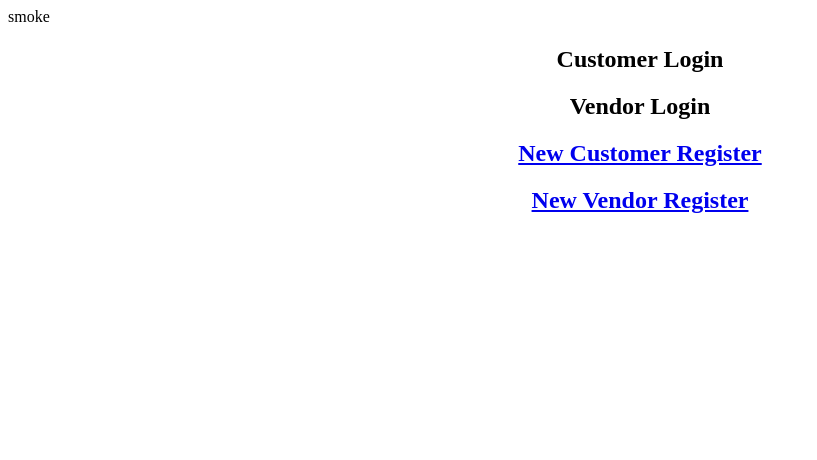
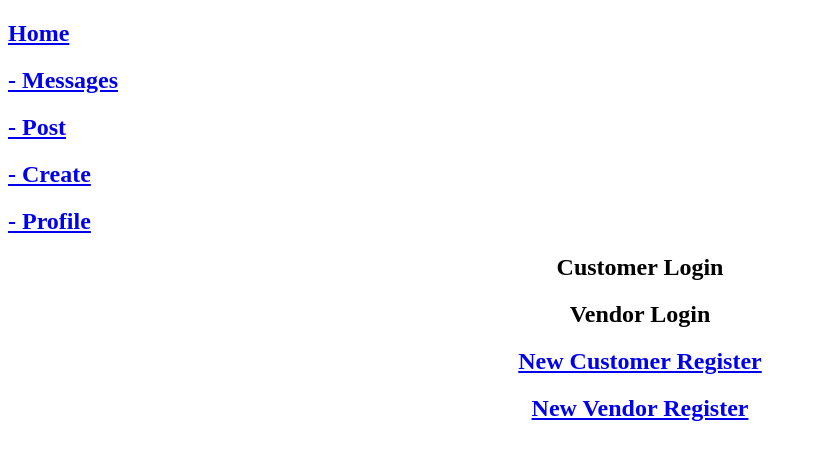
Before and after one commit to jenn-ah/c25-final, an Angular app: page / in a window 1280 px wide. Shown: the top 460 px of the page, without its empty margins (0-817 px from the left). Built offline with nearby package versions, Linux system fonts and the light colour scheme.

Commit message:
router links

```diff
--- a/src/component/dashboard/dashboard.component.html
+++ b/src/component/dashboard/dashboard.component.html
@@ -1,16 +1,9 @@
-<!-- <div class="dashboard">
+<div class="dashboard">
 
     <h2><a routerLink="/">Home</a></h2>
-    <h2 class="dash">categories
-        <h4><a routerLink="/auto"> - Auto</a></h4>
-        <h4><a routerLink="/clothing"> - Clothing</a></h4>
-        <h4><a routerLink="/electronics"> - Electronics</a></h4>
-        <h4><a routerLink="/general"> - General</a></h4>
-        <h4><a routerLink="/service"> - Services</a></h4>
-        <h4><a routerLink="/items"> ALL </a></h4>
+    <h2><a routerLink="/messages"> - Messages</a></h2>
+    <h2><a routerLink="/post"> - Post</a></h2>
+    <h2><a routerLink="/create"> - Create</a></h2>
+    <h2><a routerLink="/profile"> - Profile</a></h2>
 
-    </h2>
-
-</div> -->
-
-smoke
+</div>
```
